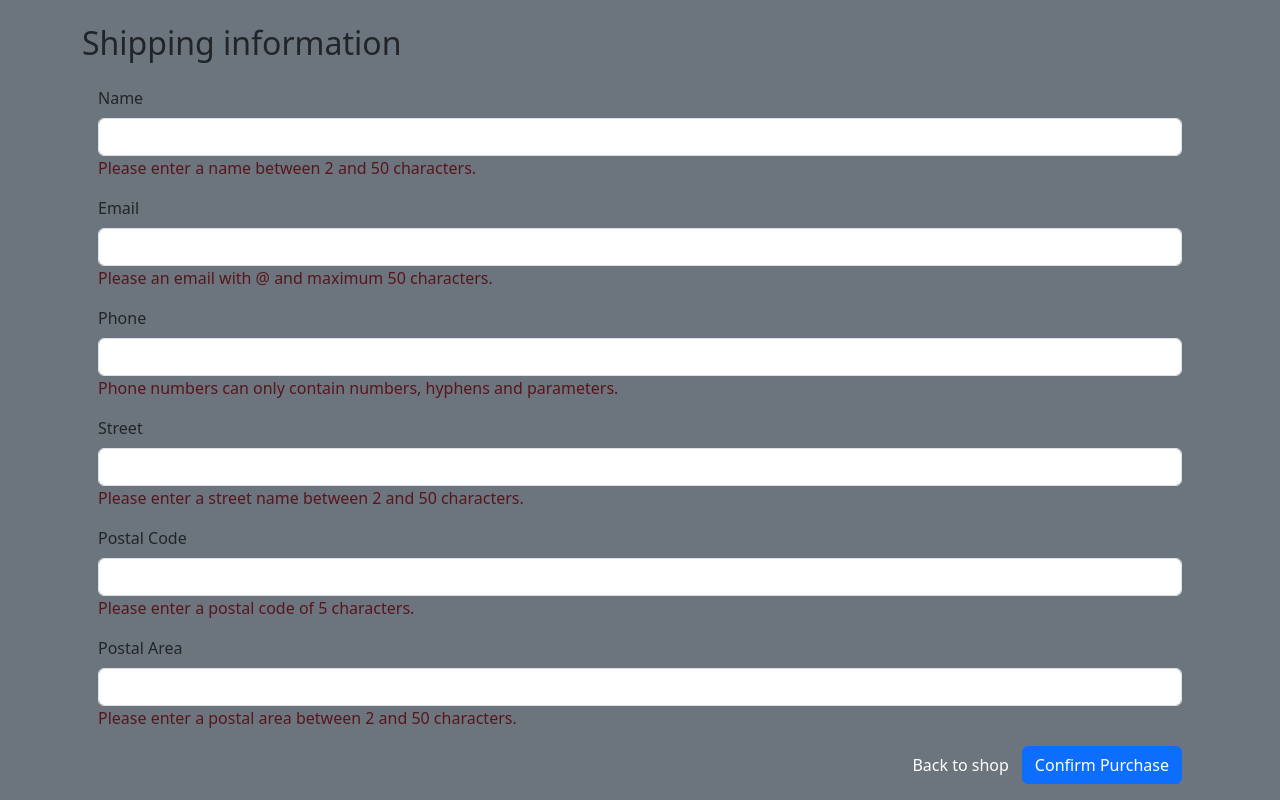
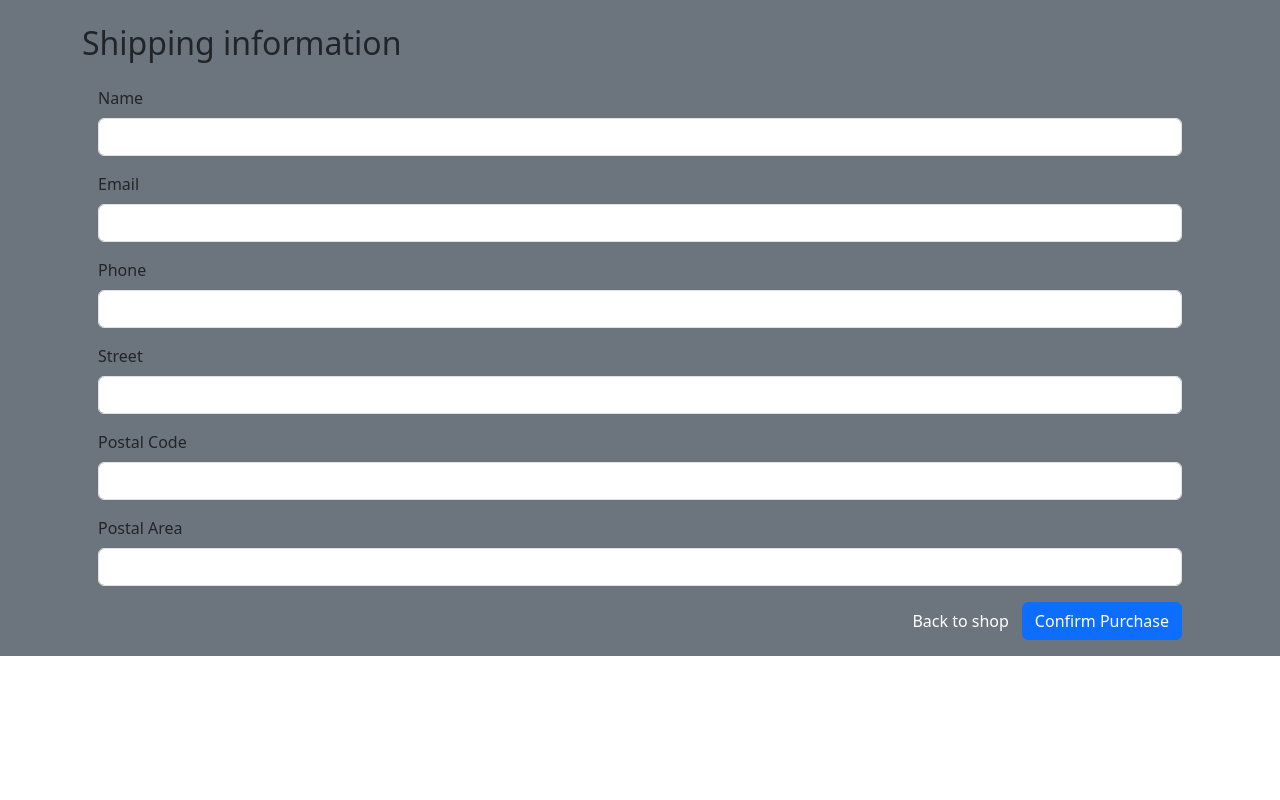
Before and after one commit to AndreasOO/nac-frontend-angular-individual-assignment, an Angular app: page /checkout in a window 1280 px wide. Shown: the part 1053-1853 px from the top of the page. After the commit the page ends 1709 px from the top, so only its background shows below. Built offline with nearby package versions, Linux system fonts and the light colour scheme.

Commit message:
Fixed border issue in form

```diff
--- a/src/app/checkout/checkout-view/checkout-view.component.css
+++ b/src/app/checkout/checkout-view/checkout-view.component.css
@@ -1,7 +1,12 @@
+/*input.ng-dirty.ng-touched {*/
+/*  border: 3px solid blue;*/
+/*}*/
+
 input.ng-dirty.ng-valid {
   border: 2px solid green;
 }
 
-input.ng-dirty.ng-invalid {
+
+input.ng-invalid.ng-touched {
   border: 2px solid red;
 }
--- a/src/app/checkout/checkout-view/checkout-view.component.html
+++ b/src/app/checkout/checkout-view/checkout-view.component.html
@@ -18,12 +18,11 @@
   <h2>Shipping information</h2>
 <form [formGroup]="shippingForm" class="p-3" (ngSubmit)="validateAndSubmit()">
   <div class="mb-3">
-    <!-- Add js validation on each input element - then add class is-invalid   if validation fail-->
     <label for="name" class="form-label">Name</label>
     <div class="input-group has-validation">
       <input type="text" class="form-control" id="name" formControlName="name" required>
     </div>
-    <span class="text-danger-emphasis" *ngIf="shippingForm.controls.name.invalid" >Please enter a name between 2 and 50 characters.</span>
+    <span class="text-danger-emphasis" *ngIf="nameTouched && shippingForm.controls.name.invalid" >Please enter a name between 2 and 50 characters.</span>
   </div>
 
   <div class="mb-3">
@@ -31,7 +30,7 @@
     <div class="input-group has-validation">
       <input type="email" class="form-control" id="email" formControlName="email" required>
     </div>
-    <span class="text-danger-emphasis" *ngIf="shippingForm.controls.email.invalid">Please an email with &#64; and maximum 50 characters.</span>
+    <span class="text-danger-emphasis" *ngIf="emailTouched && shippingForm.controls.email.invalid">Please an email with &#64; and maximum 50 characters.</span>
   </div>
 
 
@@ -40,7 +39,7 @@
     <div class="input-group has-validation">
       <input type="text" class="form-control" id="phone" formControlName="phone" required>
     </div>
-    <span class="text-danger-emphasis" *ngIf="shippingForm.controls.phone.invalid">Phone numbers can only contain numbers, hyphens and parameters.</span>
+    <span class="text-danger-emphasis" *ngIf="phoneTouched && shippingForm.controls.phone.invalid">Phone numbers can only contain numbers, hyphens and parameters.</span>
   </div>
 
   <div class="mb-3">
@@ -48,7 +47,7 @@
     <div class="input-group has-validation">
       <input type="text" class="form-control" id="street" formControlName="street" required>
     </div>
-    <span class="text-danger-emphasis" *ngIf="shippingForm.controls.street.invalid">Please enter a street name between 2 and 50 characters.</span>
+    <span class="text-danger-emphasis" *ngIf="streetTouched && shippingForm.controls.street.invalid">Please enter a street name between 2 and 50 characters.</span>
   </div>
 
 
@@ -57,7 +56,7 @@
     <div class="input-group has-validation">
       <input type="text" class="form-control" id="postalCode" formControlName="postalCode" required>
     </div>
-    <span class="text-danger-emphasis" *ngIf="shippingForm.controls.postalCode.invalid">Please enter a postal code of 5 characters.</span>
+    <span class="text-danger-emphasis" *ngIf="postalCodeTouched && shippingForm.controls.postalCode.invalid">Please enter a postal code of 5 characters.</span>
   </div>
 
   <div class="mb-3">
@@ -65,7 +64,7 @@
     <div class="input-group has-validation">
       <input type="text" class="form-control" id="postalArea" formControlName="postalArea" required>
     </div>
-    <span class="text-danger-emphasis" *ngIf="shippingForm.controls.postalArea.invalid">Please enter a postal area between 2 and 50 characters.</span>
+    <span class="text-danger-emphasis" *ngIf="postalAreaTouched && shippingForm.controls.postalArea.invalid">Please enter a postal area between 2 and 50 characters.</span>
   </div>
 
 
--- a/src/app/checkout/checkout-view/checkout-view.component.ts
+++ b/src/app/checkout/checkout-view/checkout-view.component.ts
@@ -27,6 +27,30 @@ export class CheckoutViewComponent implements OnInit {
     console.log("submit");
   }
 
+  public get nameTouched() {
+    return this.shippingForm.controls.name.touched
+  }
+
+  public get emailTouched() {
+    return this.shippingForm.controls.email.touched
+  }
+
+  public get phoneTouched() {
+    return this.shippingForm.controls.phone.touched
+  }
+
+  public get streetTouched() {
+    return this.shippingForm.controls.street.touched
+  }
+  public get postalCodeTouched() {
+    return this.shippingForm.controls.postalCode.touched
+  }
+
+  public get postalAreaTouched() {
+    return this.shippingForm.controls.postalArea.touched
+  }
+
+
 
   constructor() {
   }
```
